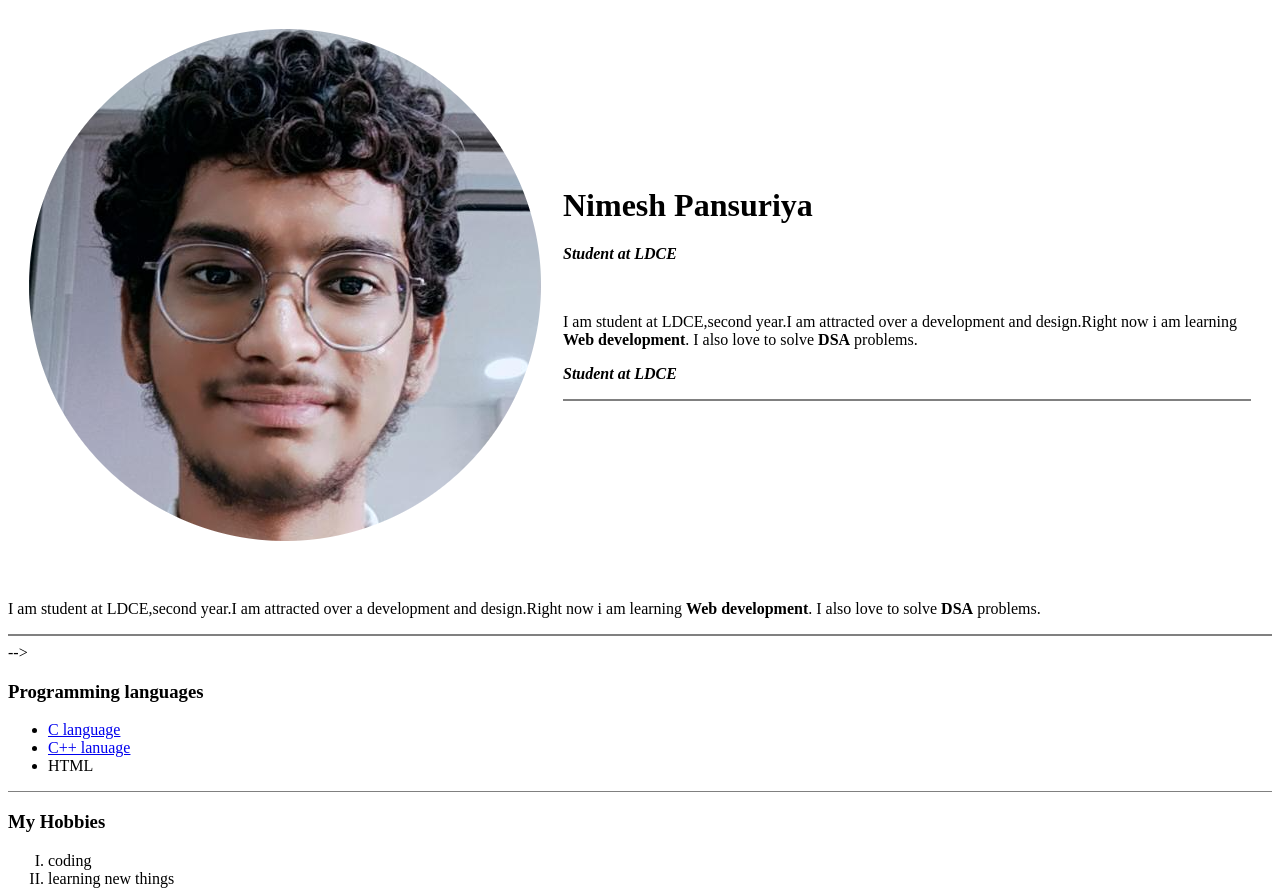
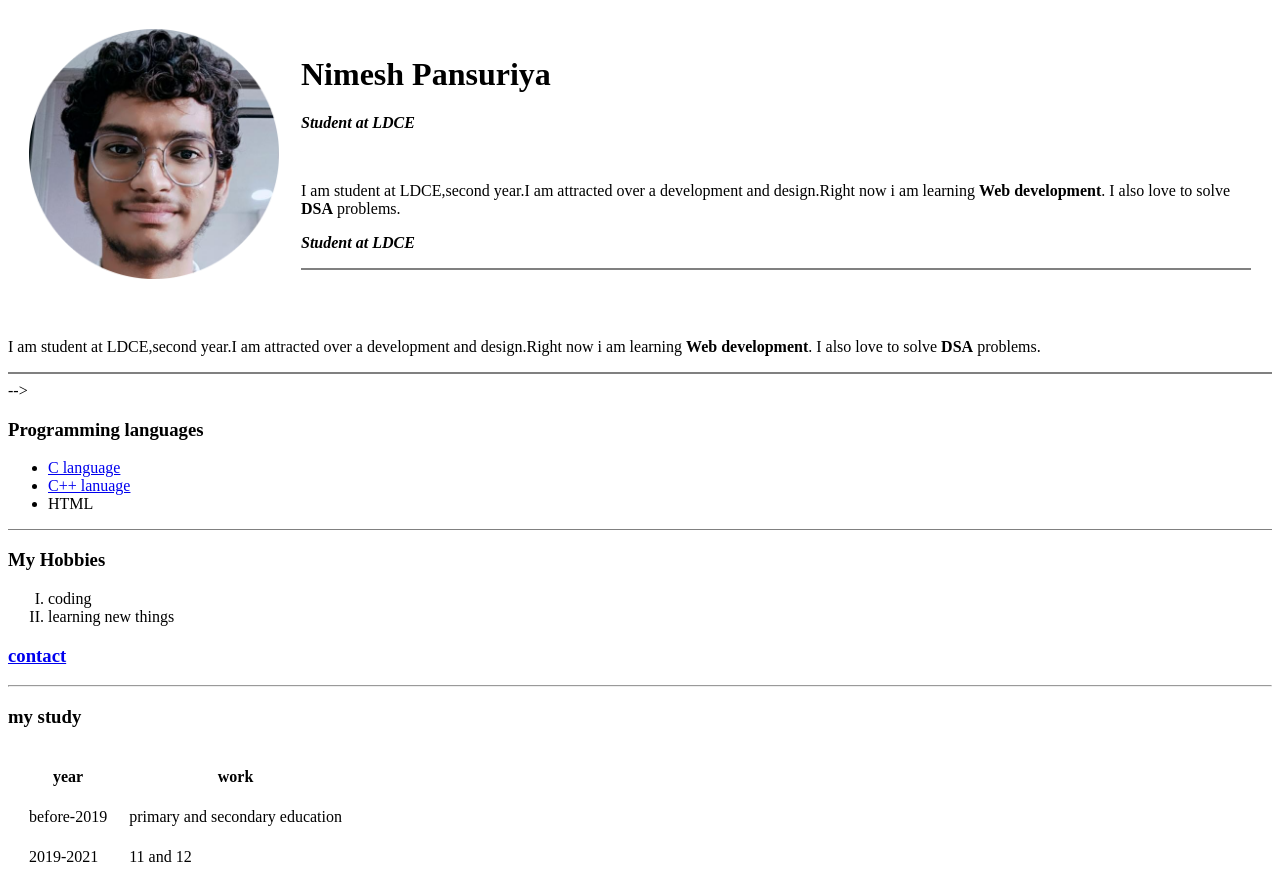
Before and after one commit to nimesh19012004/cv, a plain HTML site: page index.html in a window 1280 px wide. Shown: the top 891 px of the page. Drawn offline with Linux system fonts and the light colour scheme.

Commit message:
updated photo size

```diff
--- a/index.html
+++ b/index.html
@@ -11,7 +11,7 @@
 <body>
     <table cellspacing="20">
         <tr>
-            <td> <img src="nimesh's image.png" ></td>
+            <td> <img src="nimesh's image.png" width="250"></td>
                 <td><h1>Nimesh Pansuriya</h1>
                     <!-- <p><i><bold>Student at LDCE</bold></i> </p> -->
                     <p><em><strong>Student at LDCE</strong></em></p>
```
